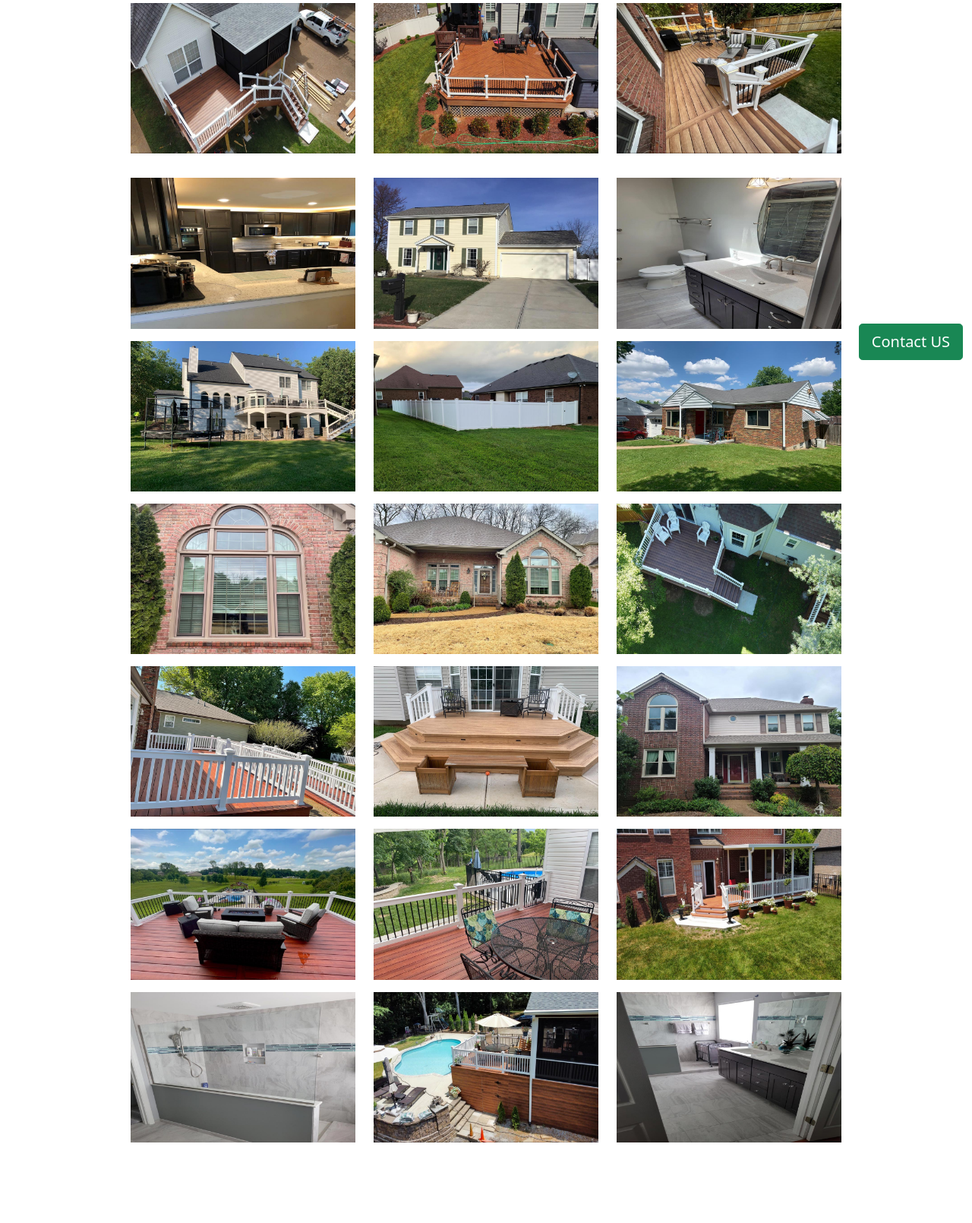
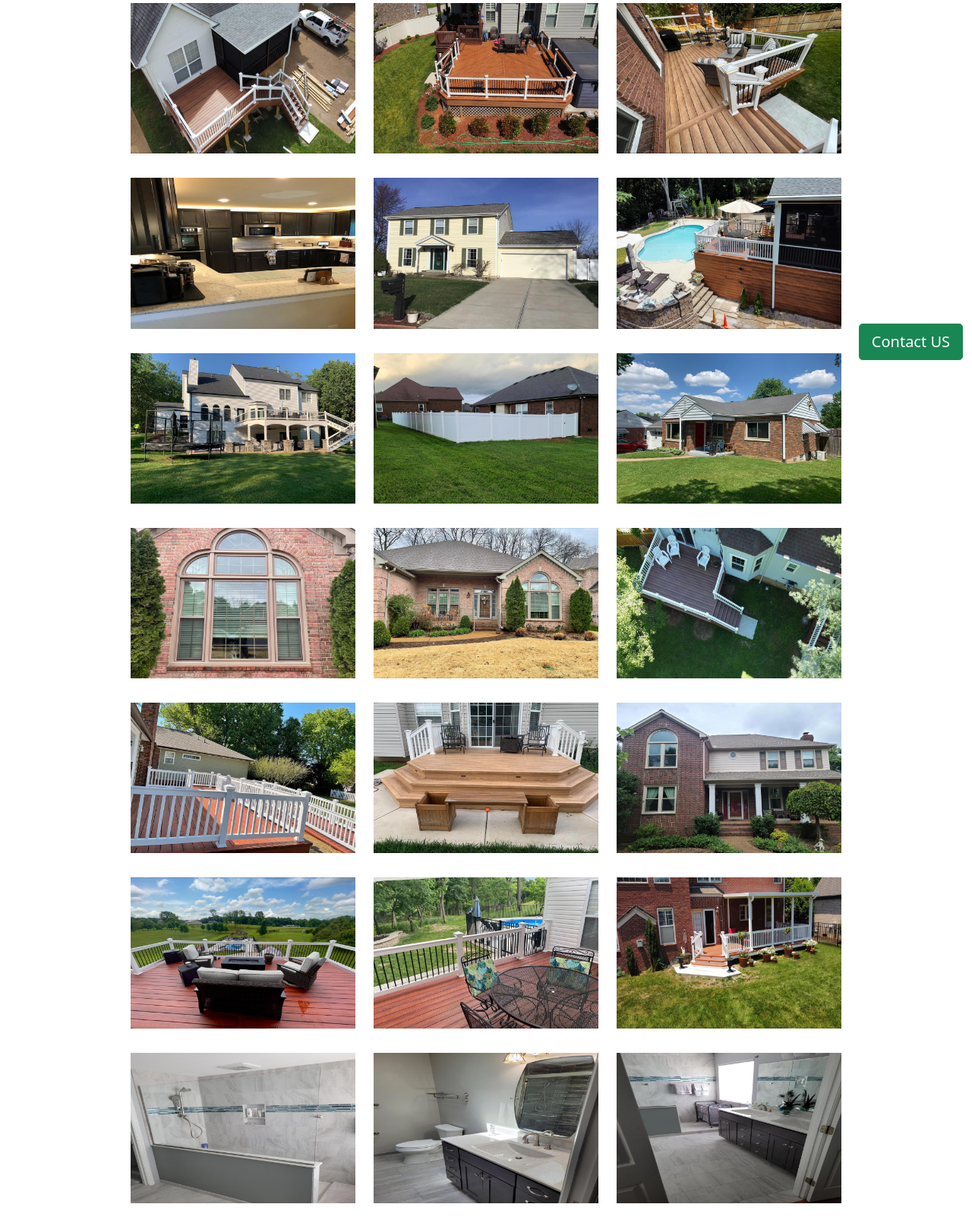
Before and after one commit to Kenan-Kadic/wood, a Django app: page /gallery/ in a window 1280 px wide. Shown: the part 318-1928 px from the top of the page at 76% size. Before the commit the page ends 1822 px from the top, so only its background shows below. Run offline with Django 3.2, Linux system fonts and the light colour scheme.

Commit message:
WEB-56-photo-gallery

```diff
--- a/templates/pages/gallery.html
+++ b/templates/pages/gallery.html
@@ -27,7 +27,7 @@
         </div>
     </div>
 
-    <div class="row">
+    <div class="row mb-3">
         <div class="col-md-4 mb-3">
             <img src="{% static 'images/kitchen-gallery.jpg'%}" class="ratio ratio-4-3 ">
         </div>
@@ -35,66 +35,66 @@
             <img src="{% static 'images/roof-gallery.jpg'%}" class="ratio ratio-4-3">
         </div>
         <div class="col-md-4 mb-3">
-            <img src="{% static 'images/bathroom-gallery.jpg'%}" class="ratio ratio-4-3">
+            <img src="{% static 'images/deck-gallery6.jpg'%}" class="ratio ratio-4-3">
         </div>
     </div>
 
     <div class="row mb-3">
-        <div class="col-md-4">
+        <div class="col-md-4 mb-3">
             <img src="{% static 'images/siding-gallery.jpg'%}" class="ratio ratio-4-3 ">
         </div>
-        <div class="col-md-4">
+        <div class="col-md-4 mb-3">
             <img src="{% static 'images/fence-gallery.jpg'%}" class="ratio ratio-4-3">
         </div>
-        <div class="col-md-4">
+        <div class="col-md-4 mb-3">
             <img src="{% static 'images/exterior-gallery.jpg'%}" class="ratio ratio-4-3">
         </div>
     </div>
 
     <div class="row mb-3">
-        <div class="col-md-4">
+        <div class="col-md-4 mb-3">
             <img src="{% static 'images/windown-gallery3.jpg'%}" class="ratio ratio-4-3 ">
         </div>
-        <div class="col-md-4">
+        <div class="col-md-4 mb-3">
             <img src="{% static 'images/windown-gallery2.jpg'%}" class="ratio ratio-4-3">
         </div>
-        <div class="col-md-4">
+        <div class="col-md-4 mb-3">
             <img src="{% static 'images/deck-gallery2.jpg'%}" class="ratio ratio-4-3">
         </div>
     </div>
 
      <div class="row mb-3">
-        <div class="col-md-4">
+        <div class="col-md-4 mb-3">
             <img src="{% static 'images/fence-gallery2.jpg'%}" class="ratio ratio-4-3 ">
         </div>
-        <div class="col-md-4">
+        <div class="col-md-4 mb-3">
             <img src="{% static 'images/deck-gallery3.jpg'%}" class="ratio ratio-4-3">
         </div>
-        <div class="col-md-4">
+        <div class="col-md-4 mb-3">
             <img src="{% static 'images/windown-gallery.jpg'%}" class="ratio ratio-4-3">
         </div>
     </div>
 
      <div class="row mb-3">
-        <div class="col-md-4">
+        <div class="col-md-4 mb-3">
             <img src="{% static 'images/deck-gallery5.jpg'%}" class="ratio ratio-4-3 ">
         </div>
-        <div class="col-md-4">
+        <div class="col-md-4 mb-3">
             <img src="{% static 'images/deck-gallery4.jpg'%}" class="ratio ratio-4-3">
         </div>
-        <div class="col-md-4">
+        <div class="col-md-4 mb-3">
             <img src="{% static 'images/entry-gallery.jpg'%}" class="ratio ratio-4-3">
         </div>
     </div>
 
     <div class="row mb-3">
-        <div class="col-md-4">
+        <div class="col-md-4 mb-3">
             <img src="{% static 'images/bathroom-gallery2.jpg'%}" class="ratio ratio-4-3 ">
         </div>
-        <div class="col-md-4">
-            <img src="{% static 'images/deck-gallery6.jpg'%}" class="ratio ratio-4-3">
+        <div class="col-md-4 mb-3">
+            <img src="{% static 'images/bathroom-gallery.jpg'%}" class="ratio ratio-4-3">
         </div>
-        <div class="col-md-4">
+        <div class="col-md-4 mb-3">
             <img src="{% static 'images/bathroom-gallery3.jpg'%}" class="ratio ratio-4-3">
         </div>
     </div>
```
Also changed, not shown: 2 other files.
